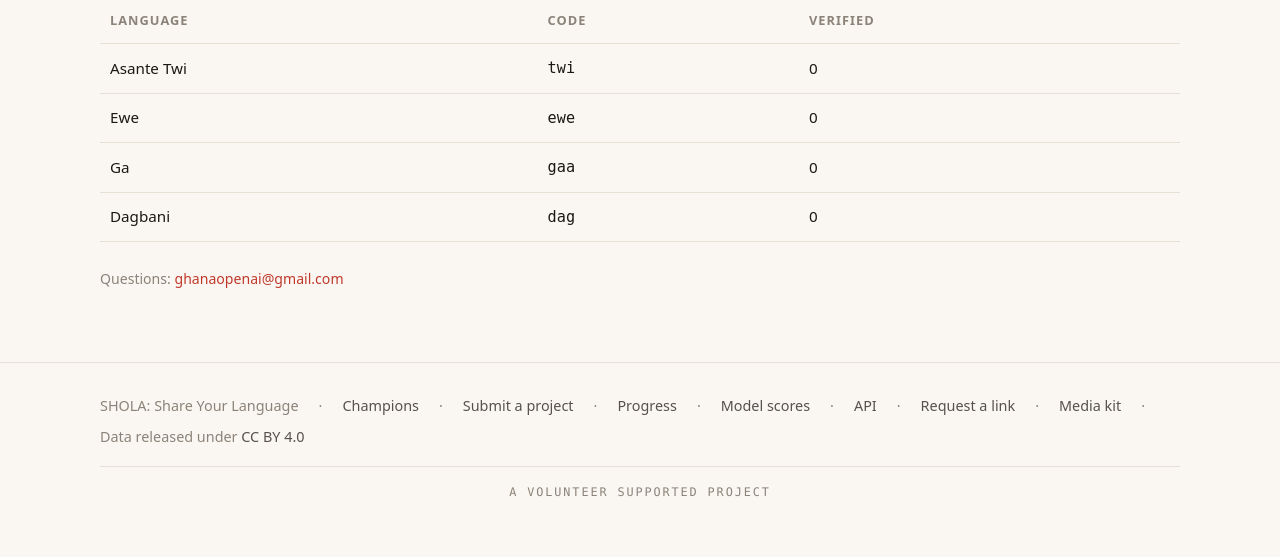
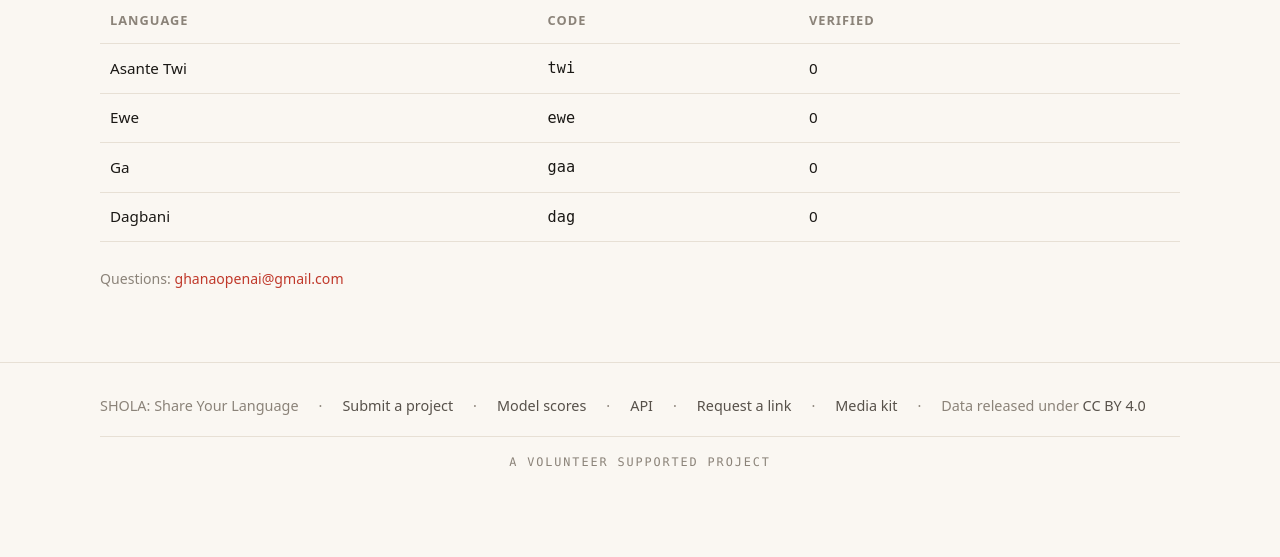
Before and after one commit to michsethowusu/SHOLA, a Flask app: page /api in a window 1280 px wide. Shown: the part 1733-2290 px from the top of the page. After the commit the page ends 2200 px from the top, so only its background shows below. Run offline with Flask 3, Linux system fonts and the light colour scheme; data comes from the database, SQL or seed files in the repository; data that the repository does not hold is empty.

Commit message:
Drop Champions and Progress from the footer
Both are in the top nav on every page. Repeating them below added length
without adding a way to get anywhere.

Co-Authored-By: Claude Opus 5 (1M context) <noreply@anthropic.com>

```diff
--- a/shola/templates/base.html
+++ b/shola/templates/base.html
@@ -51,11 +51,7 @@
   <div class="wrap">
     <span>SHOLA: Share Your Language</span>
     <span class="faint">·</span>
-    <a href="{{ url_for('main.champions') }}">Champions</a>
-    <span class="faint">·</span>
     <a href="{{ url_for('main.submit_project') }}">Submit a project</a>
-    <span class="faint">·</span>
-    <a href="{{ url_for('main.stats') }}">Progress</a>
     <span class="faint">·</span>
     <a href="{{ url_for('main.models_page') }}">Model scores</a>
     <span class="faint">·</span>
```
